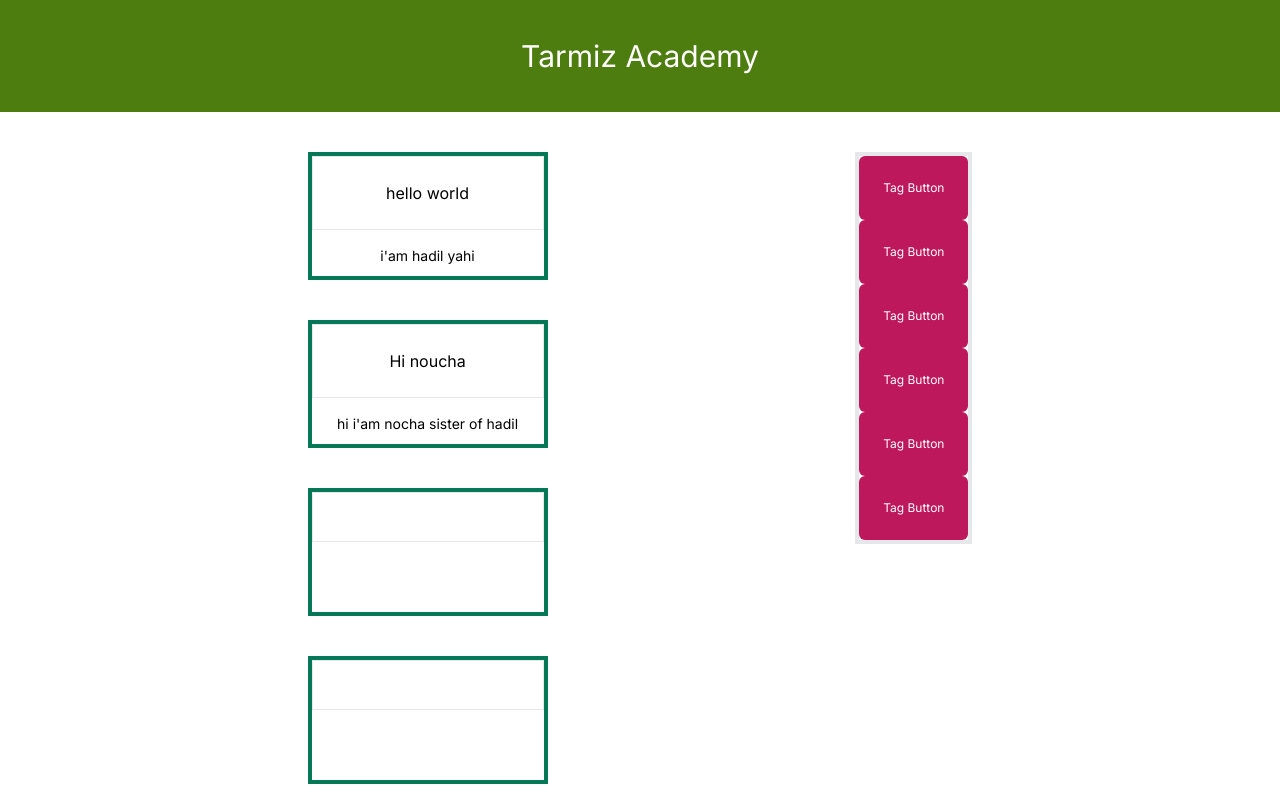
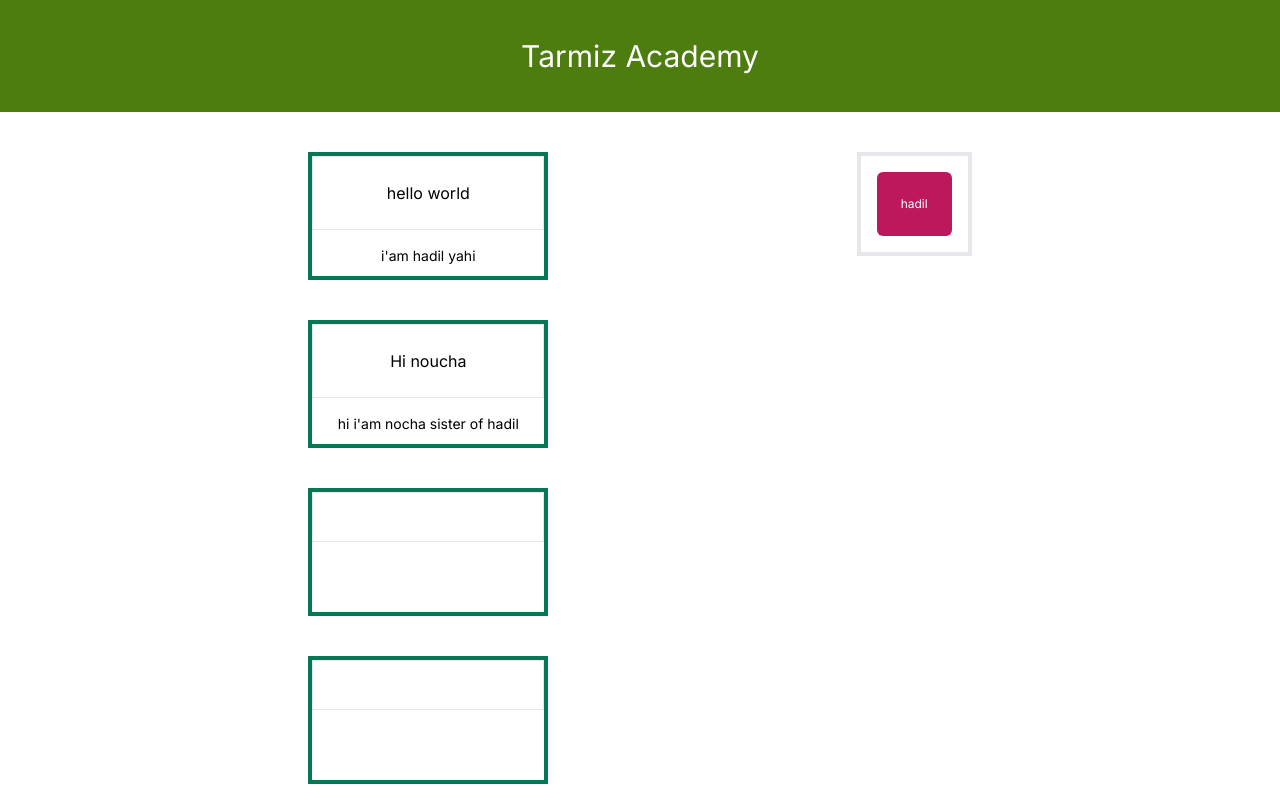
Before and after one commit to hadilyahi/learning, a Next.js app: page / in a window 1280 px wide. Built offline with nearby package versions, Linux system fonts and the light colour scheme.

Commit message:
learning props

```diff
--- a/app/componentchall1/Button.tsx
+++ b/app/componentchall1/Button.tsx
@@ -1,8 +1,14 @@
-function Button(){
+function Button(props:any){
+
+
+
     return(
+        <>
+        {props.title==null || props.title==""? null :
         <div>
-            <button className="bg-pink-700 rounded-md text-white text-xs p-6 hover:bg-pink-500git">Tag Button</button>
-        </div>
+            <button className="bg-pink-700 rounded-md text-white text-xs p-6 hover:bg-pink-400 ">{props.title}</button>
+        </div>}
+        </>
     )
 }
 export default Button;
--- a/app/componentchall1/Div.tsx
+++ b/app/componentchall1/Div.tsx
@@ -2,14 +2,12 @@ import Button from "./Button";
 
 
 function Div(){
+
     return(
-        <div className="Flex border-4 mt-10  ">
-            <Button/>
-            <Button/>
-            <Button/>
-            <Button/>
-            <Button/>
-            <Button/>
+        <div className="flex gap-2 border-4 mt-10 p-4 ">
+            <Button title="hadil"/>
+            <Button title=""/>
+
 
         </div>
     )
```
